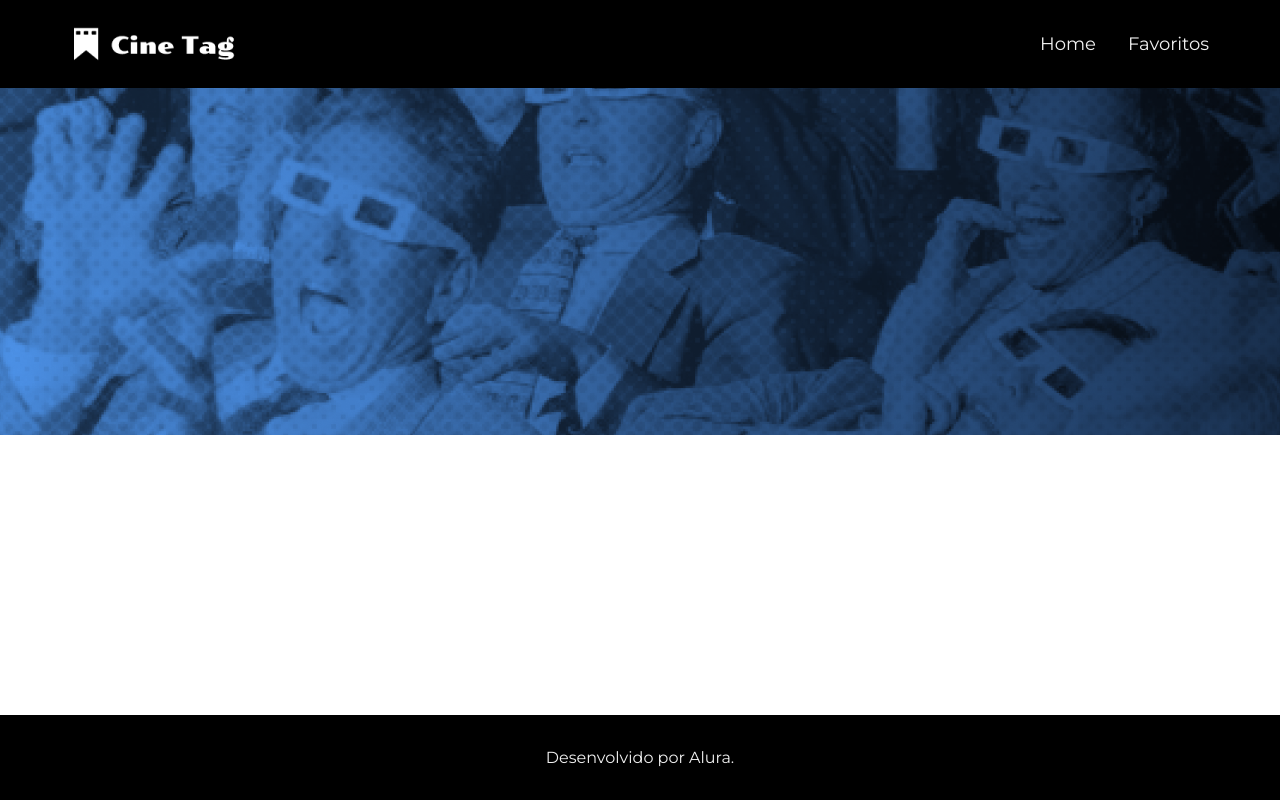
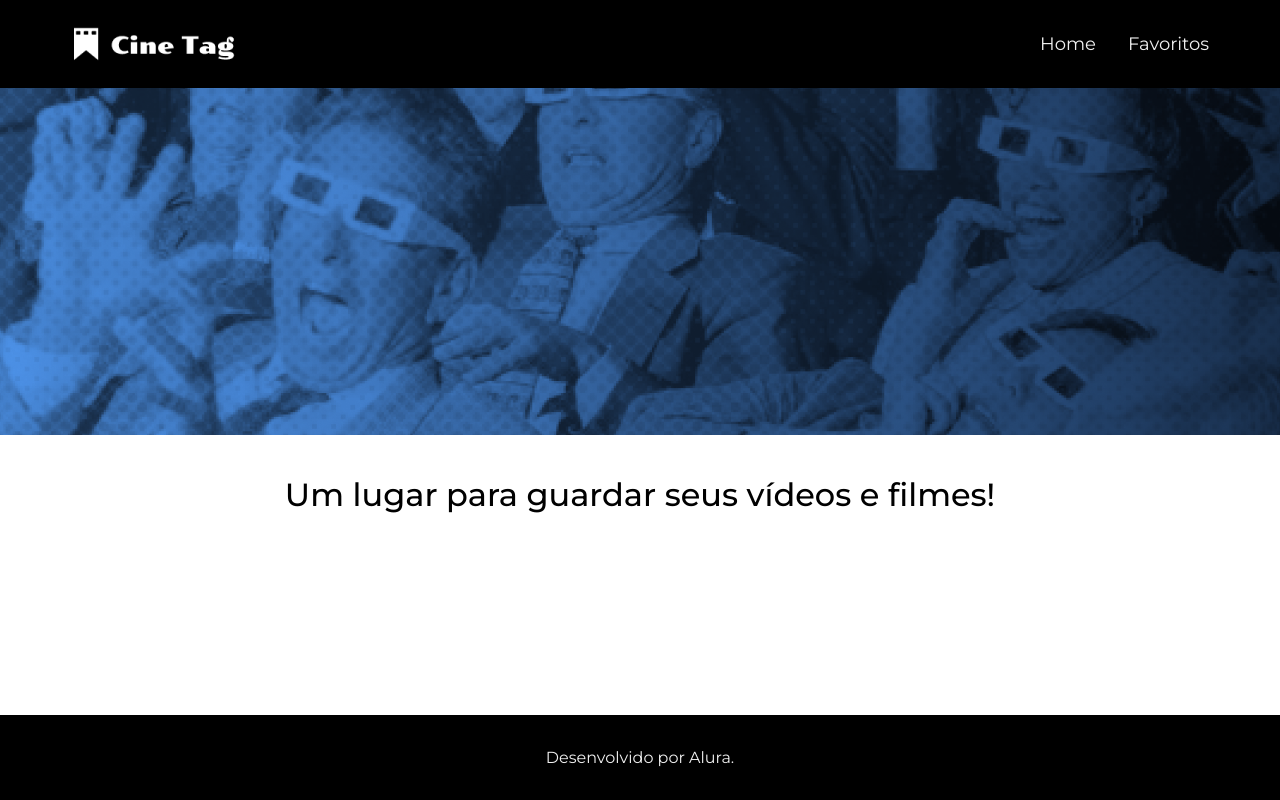
Before and after one commit to MatheusTrindade5201/cine-tag, a React (Vite) app: page / in a window 1280 px wide. Built offline with nearby package versions, Linux system fonts and the light colour scheme.

Commit message:
feat: creating the component Title

```diff
--- /dev/null
+++ b/src/components/Title/index.jsx
@@ -0,0 +1,9 @@
+import style from '@/styles/Title.module.css'
+
+const Title = ({children}) => {
+    return (
+        <h1 className={style.title}>{children}</h1>
+    )
+}
+
+export default Title
--- a/src/pages/Home/index.jsx
+++ b/src/pages/Home/index.jsx
@@ -1,8 +1,12 @@
 import Banner from "@/components/Banner/index"
+import Title from "@/components/Title/index"
 
 const Home = () => {
     return (
-        <Banner image={'/images/Banner_Home.png'} />
+        <>
+            <Banner image={'/images/Banner_Home.png'} />
+            <Title>Um lugar para guardar seus vídeos e filmes!</Title>
+        </>
     )
 }
 
--- /dev/null
+++ b/src/styles/Title.module.css
@@ -0,0 +1,15 @@
+.title {
+    text-align: center;
+    font-size: 18px;
+    font-weight: 400;
+    padding: 40px 24px;
+}
+
+@media screen and (min-width: 700px) {
+    .title {
+        font-size: 32px;
+        font-weight: 500;
+        padding: 40px  123px;
+    }
+
+}
```
